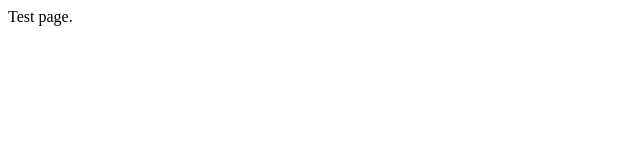
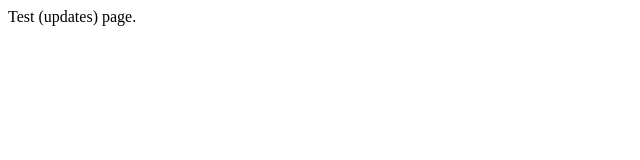
Before and after one commit to czakdesign/CzakTraining, a plain HTML site: page index.html in a window 1280 px wide. Shown: the full height of the page, 0-640 px from the left. Drawn offline with Linux system fonts and the light colour scheme.

Commit message:
Update index.html
updates

```diff
--- a/index.html
+++ b/index.html
@@ -3,6 +3,6 @@
     <title>Test Updates</title>
     <script src="AppMeasurement.js"></script>
     <script>src="MyVariables.js"</script>
-    <body>Test page.</body>
+    <body>Test (updates) page.</body>
 
 </html>
```
